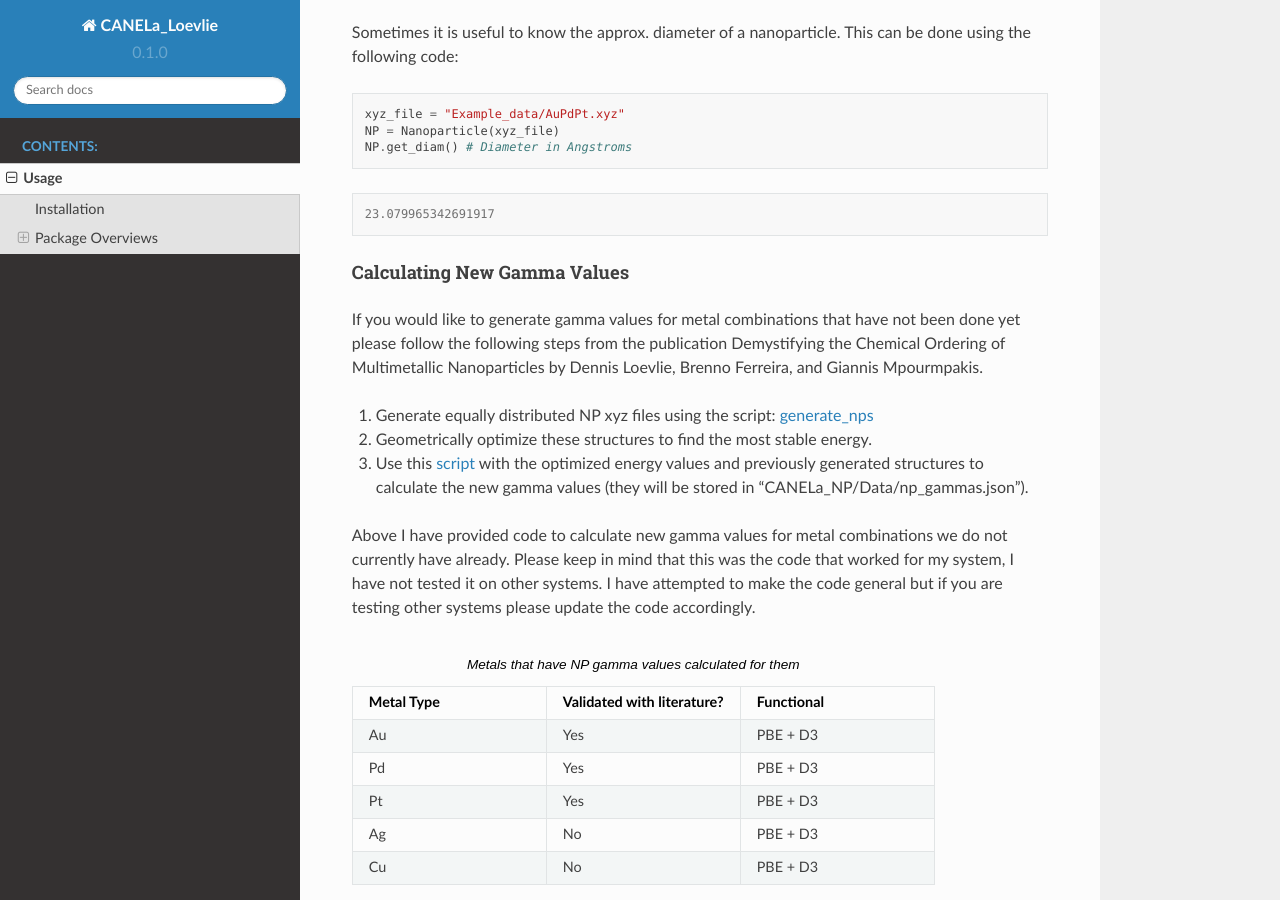
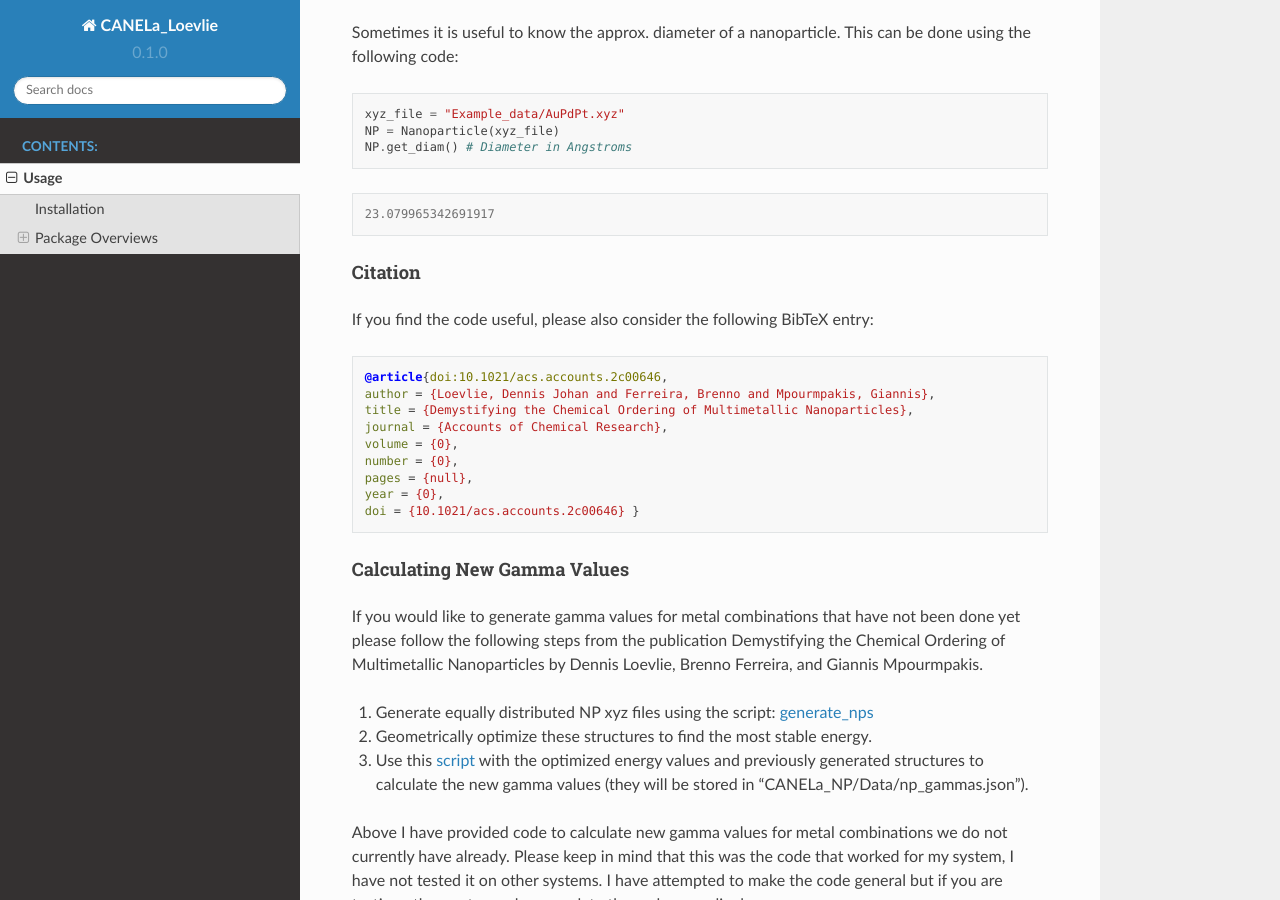
Before and after one commit to loevlie/CANELa_Loevlie, a Sphinx documentation site: the page built from docs/source/usage.rst, in a window 1280 px wide and 900 px high, scrolled down 5144 px. Built offline with Sphinx 7.4.7 and the Read the Docs theme 2.0.0, drawn with Linux system fonts in a browser that asks for light colours.

Commit message:
Adding citation information

```diff
--- a/docs/source/usage.rst
+++ b/docs/source/usage.rst
@@ -244,6 +244,26 @@ Sometimes it is useful to know the approx. diameter of a nanoparticle.  This can
    23.079965342691917
 
 
+###########################################################################
+Citation
+###########################################################################
+
+If you find the code useful, please also consider the following BibTeX entry:
+
+.. code-block:: BibTex
+
+   @article{doi:10.1021/acs.accounts.2c00646,
+   author = {Loevlie, Dennis Johan and Ferreira, Brenno and Mpourmpakis, Giannis},
+   title = {Demystifying the Chemical Ordering of Multimetallic Nanoparticles},
+   journal = {Accounts of Chemical Research},
+   volume = {0},
+   number = {0},
+   pages = {null},
+   year = {0},
+   doi = {10.1021/acs.accounts.2c00646} }
+
+
+
 #########################################
 Calculating New Gamma Values
 #########################################
```
